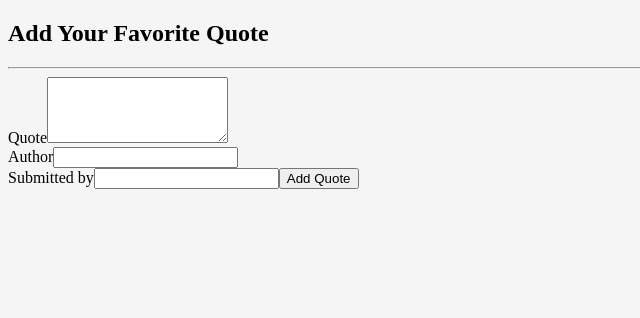
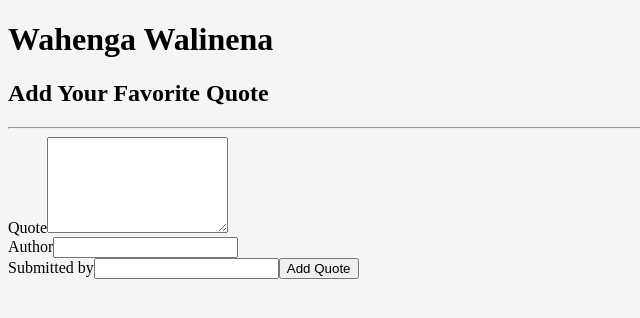
Before and after one commit to ibukamshindi/Angular-Week-1-IP, an Angular app: page / in a window 1280 px wide. Shown: the top 318 px of the page, without its empty margins (0-640 px from the left). Built offline with nearby package versions, Linux system fonts and the light colour scheme.

Commit message:
add headerand paragraphs to app html

```diff
--- a/src/app/app.component.html
+++ b/src/app/app.component.html
@@ -1 +1,4 @@
+<h1>Wahenga Walinena</h1>
+<p></p>
+
 <app-quote-form></app-quote-form>
--- a/src/app/quote-form/quote-form.component.html
+++ b/src/app/quote-form/quote-form.component.html
@@ -4,7 +4,7 @@
   <form>
       <div class="form-group">
         <label for="quote">Quote</label>
-        <textarea class="form-control" id="Quote" rows="4" required></textarea>
+        <textarea class="form-control" id="Quote" rows="6" required></textarea>
 
       </div>
       <div class="form-group">
```
